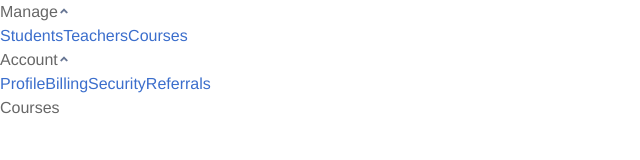
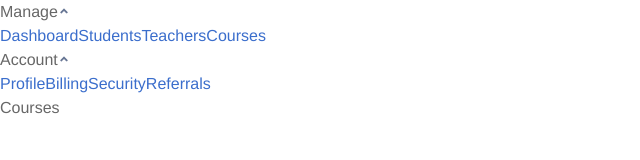
Before and after one commit to live-wire/community, a React app in the folder frontend/: page /courses in a window 1280 px wide. Shown: the top 160 px of the page, without its empty margins (0-640 px from the left). Built offline with nearby package versions, Linux system fonts and the light colour scheme.

Commit message:
Added Redirection at / route to /dashboard

```diff
--- a/frontend/src/components/MainContent/MainContent.js
+++ b/frontend/src/components/MainContent/MainContent.js
@@ -1,5 +1,5 @@
 import React from 'react';
-import { Route } from 'react-router-dom';
+import { Route, Redirect } from 'react-router-dom';
 
 import Dashboard from '../Dashboard/Dashboard';
 import Students from '../Students/Students';
@@ -7,9 +7,12 @@ import Teachers from '../Teachers/Teachers';
 import Courses from '../Courses/Courses';
 
 class MainContent extends React.Component {
+	renderRedirect;
+
 	render() {
 		return (
 			<div className="MainContent">
+				<Route exact path="/" render={() => <Redirect to="/dashboard" />} />
 				<Route exact path="/dashboard" component={Dashboard} />
 				<Route exact path="/students" component={Students} />
 				<Route exact path="/teachers" component={Teachers} />
--- a/frontend/src/components/Sidebar/Sidebar.js
+++ b/frontend/src/components/Sidebar/Sidebar.js
@@ -24,6 +24,10 @@ Sidebar.defaultProps = {
 		{
 			label: 'Manage',
 			subItems: [
+				{
+					label: 'Dashboard',
+					to: '/dashboard'
+				},
 				{
 					label: 'Students',
 					to: '/students'
```
